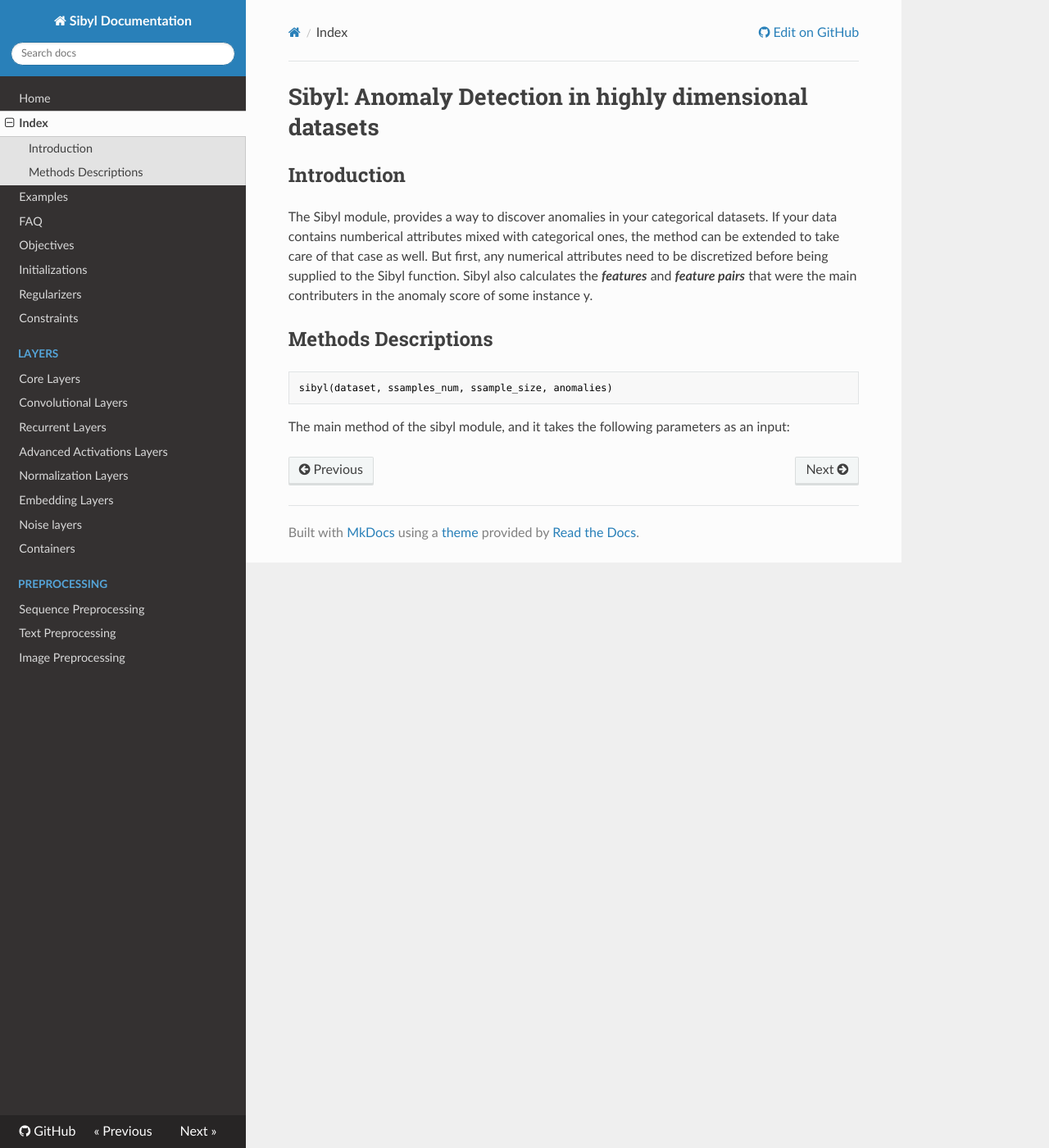
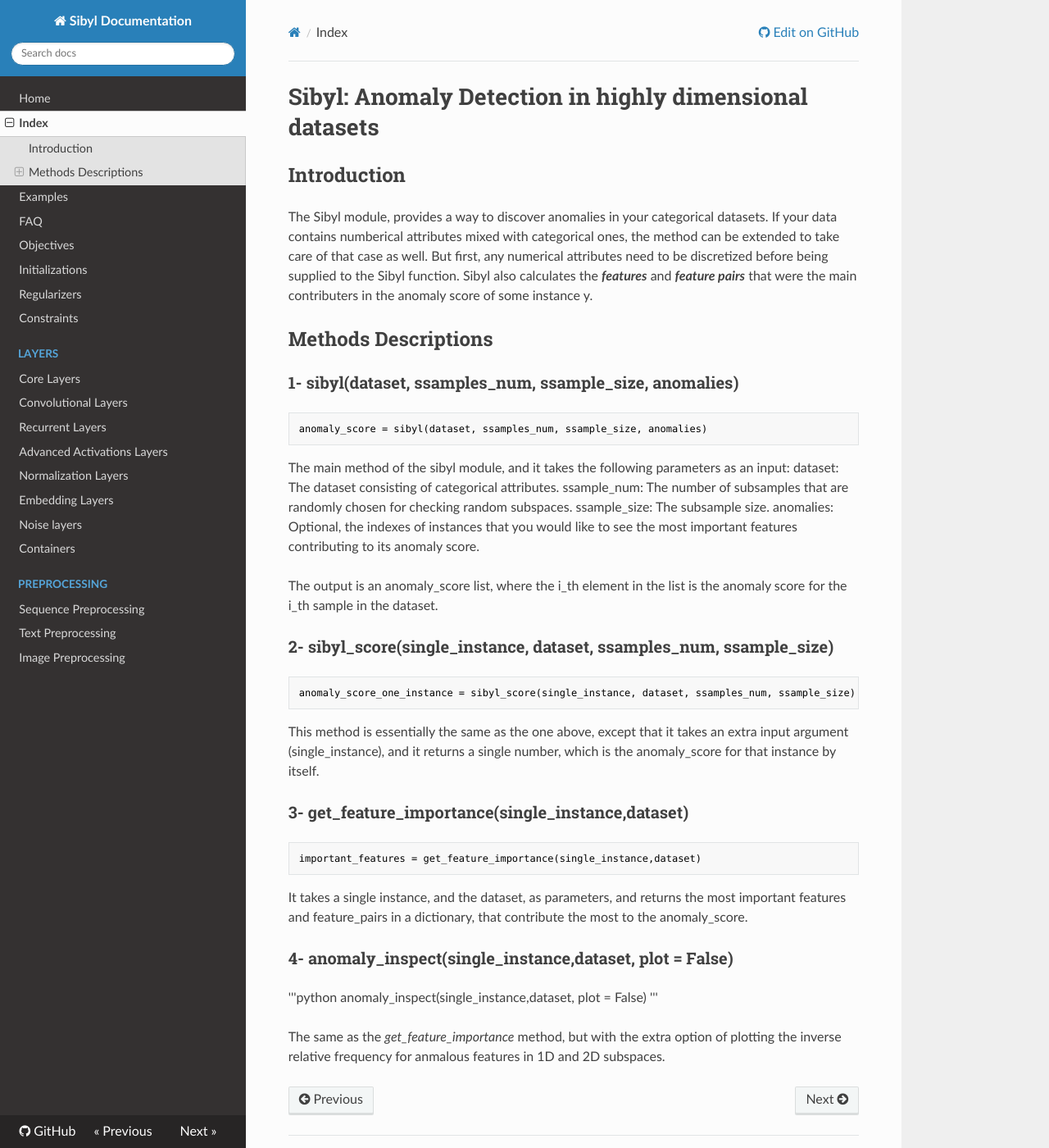
Before and after one commit to fellowship/pyrite2, an MkDocs documentation site: the page built from docs/sources/documentation.md, in a window 1280 px wide and 1400 px high. Shown: the whole window at 82% size. Built offline with MkDocs 1.6.1, drawn with Linux system fonts in a browser that asks for light colours; nearby versions of some CDN libraries; old or Windows-style settings are respelled for this version of MkDocs.

Commit message:
documentation added

````diff
--- a/docs/sources/documentation.md
+++ b/docs/sources/documentation.md
@@ -6,8 +6,35 @@ The Sibyl module, provides a way to discover anomalies in your categorical datas
 
 
 ## Methods Descriptions
+### 1- sibyl(dataset, ssamples_num, ssample_size, anomalies)
 ```python
-sibyl(dataset, ssamples_num, ssample_size, anomalies)
+anomaly_score = sibyl(dataset, ssamples_num, ssample_size, anomalies)
 ```
 
-The main method of the sibyl module, and it takes the following parameters as an input:
+The main method of the sibyl module,  and it takes the following parameters as an input:
+dataset: The dataset consisting of categorical attributes.
+ssample_num: The number of subsamples that are randomly chosen for checking random subspaces.
+ssample_size: The subsample size.
+anomalies: Optional, the indexes of instances that you would like to see the most important features contributing to its anomaly score.
+
+The output is an anomaly_score list, where the i_th element in the list is the anomaly score for the i_th sample in the dataset.
+
+### 2- sibyl_score(single_instance, dataset, ssamples_num, ssample_size)
+```python
+anomaly_score_one_instance = sibyl_score(single_instance, dataset, ssamples_num, ssample_size)
+```
+
+This method is essentially the same as the one above, except that it takes an extra input argument (single_instance), and it returns a single number, which is the anomaly_score for that instance by itself.
+
+### 3- get_feature_importance(single_instance,dataset)
+```python
+important_features = get_feature_importance(single_instance,dataset)
+```
+It takes a single instance, and the dataset, as parameters, and returns the most important features and feature_pairs in a dictionary, that contribute the most to the anomaly_score.
+
+### 4- anomaly_inspect(single_instance,dataset, plot = False)
+'''python
+anomaly_inspect(single_instance,dataset, plot = False)
+'''
+
+The same as the *get_feature_importance* method, but with the extra option of plotting the inverse relative frequency for anmalous features in 1D and 2D subspaces.
````
